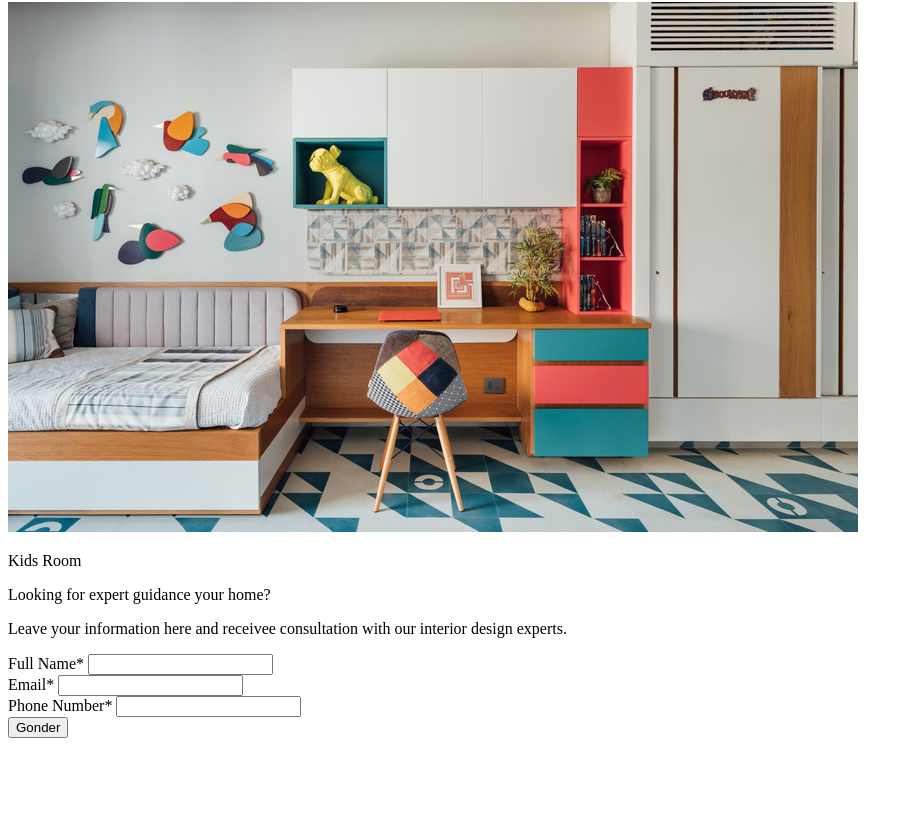
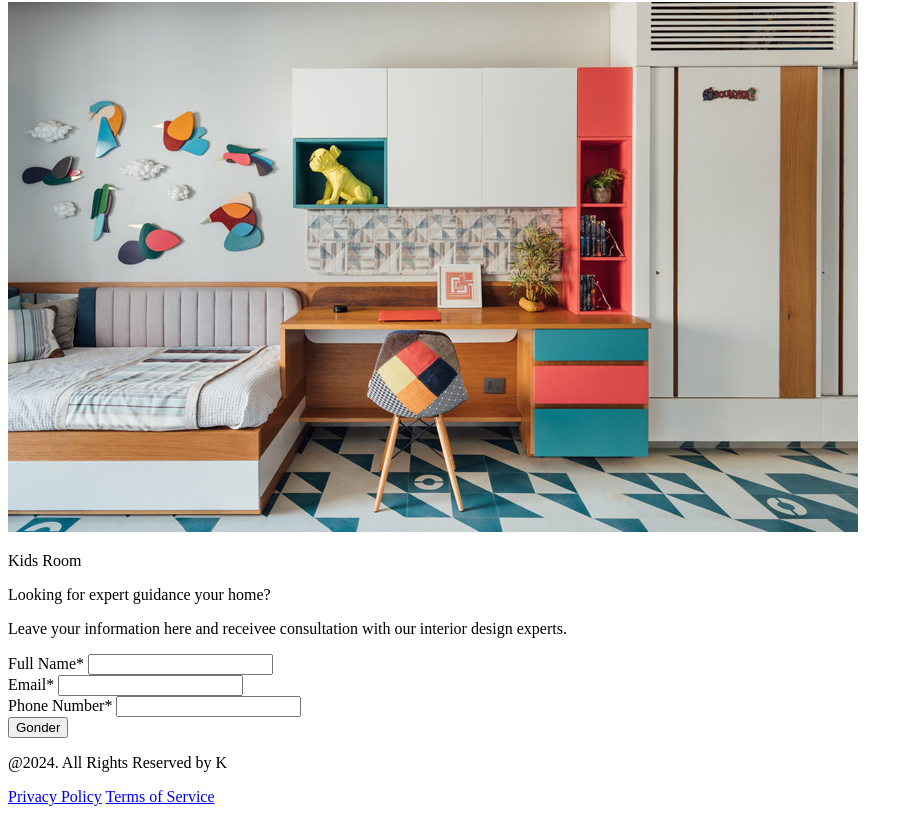
Before and after one commit to kiymett/flexBoxProject, a plain HTML site: page index.html in a window 1280 px wide. Shown: the part 6569-7383 px from the top of the page, without its empty margins (0-913 px from the left). Before the commit the page ends 7315 px from the top, so only its background shows below. Drawn offline with Linux system fonts and the light colour scheme.

Commit message:
added footer

```diff
--- a/index.html
+++ b/index.html
@@ -167,7 +167,15 @@
             </div>
         </div>
 
-
+        <!-- FOOTER -->
+        <div class="footer">
+            <p class="reserved"> @2024. All Rights Reserved by K
+            </p>
+            <div class="policy">
+                <a href="#">Privacy Policy</a>
+                <a href="#">Terms of Service</a>
+            </div>
+        </div>
     </div>
 
 
```
